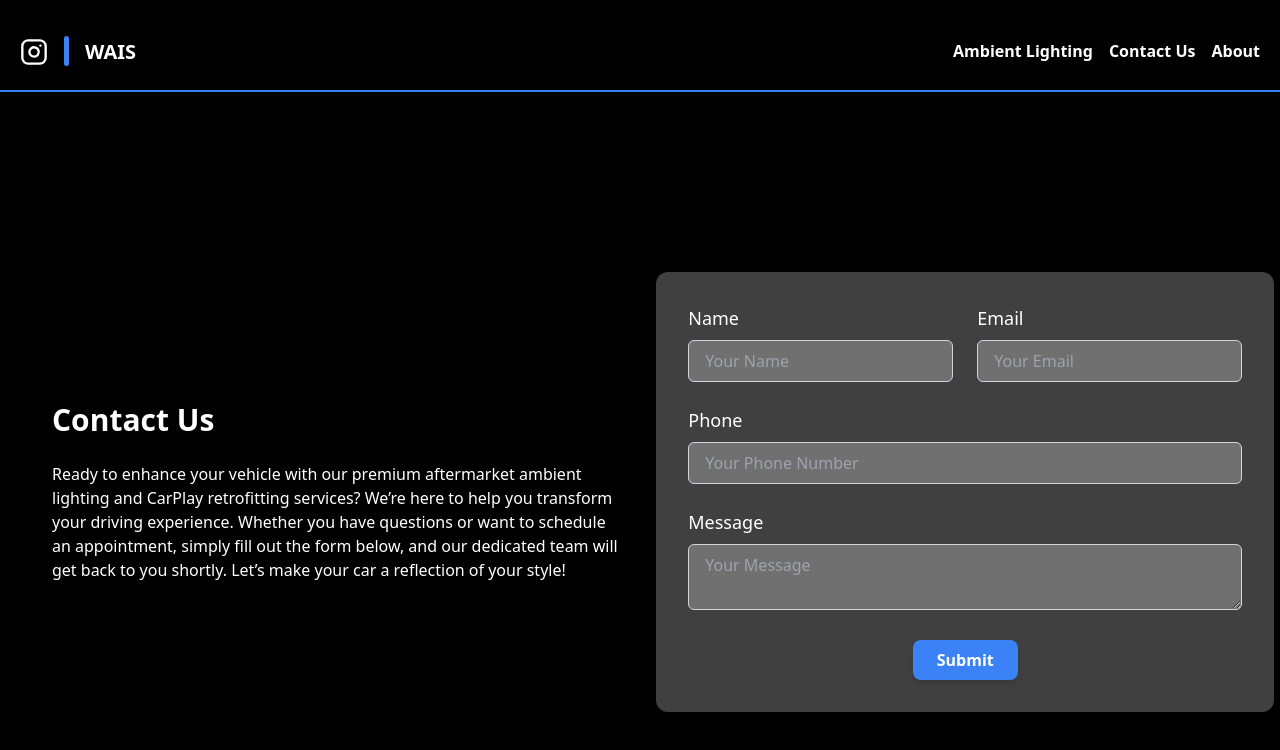
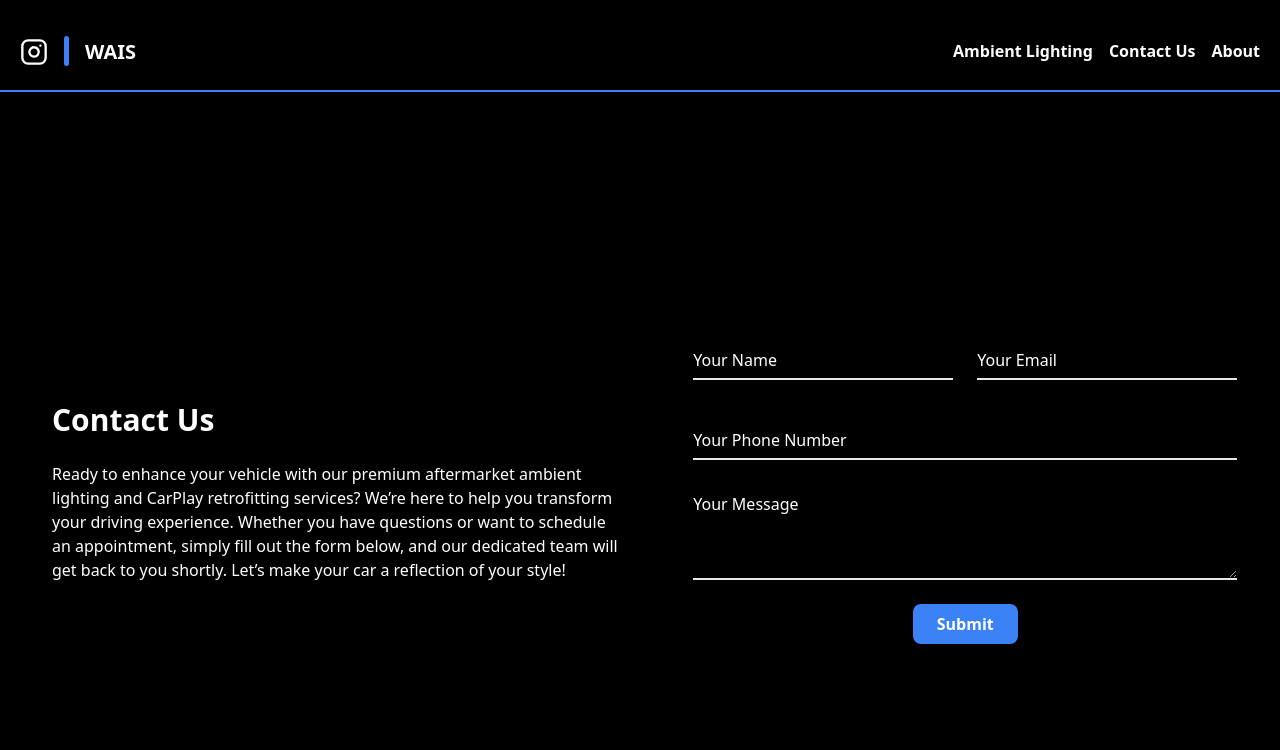
Before and after one commit to ahmed9779/wais, a Next.js app: page /contact in a window 1280 px wide. Shown: the top 750 px of the page. Built offline with nearby package versions, Linux system fonts and the light colour scheme.

Commit message:
UI Changes

```diff
--- a/app/contact/ContactForm.tsx
+++ b/app/contact/ContactForm.tsx
@@ -47,72 +47,100 @@ const ContactForm = () => {
     <section className="flex flex-col md:flex-row items-center justify-center min-h-screen">
       <div className="md:w-1/2 text-center md:text-left p-8 md:ml-5 animate-float-up">
         <h2 className="text-3xl font-semibold mb-6">Contact Us</h2>
-        <p>Ready to enhance your vehicle with our premium aftermarket ambient lighting and CarPlay retrofitting services? We’re here to help you transform your driving experience. Whether you have questions or want to schedule an appointment, simply fill out the form below, and our dedicated team will get back to you shortly. Let’s make your car a reflection of your style!
+        <p>
+          Ready to enhance your vehicle with our premium aftermarket ambient lighting and CarPlay retrofitting services? We’re here to help you transform your driving experience. Whether you have questions or want to schedule an appointment, simply fill out the form below, and our dedicated team will get back to you shortly. Let’s make your car a reflection of your style!
         </p>
       </div>
-
       <div className="md:w-1/2 flex justify-center mt-8 md:mt-0 animate-float-up">
-      <form className="bg-white bg-opacity-25 p-8 rounded-xl shadow-md space-y-6">
+        <form className="p-8 rounded-xl shadow-md space-y-6">
           <div className="flex flex-col md:flex-row md:space-x-6">
             <div className="flex-1">
-              <label className="block text-lg font-medium mb-2" htmlFor="name">Name</label>
+              <div className="relative mb-4">
                 <input
                   type="text"
                   id="name"
                   name="name"
-                placeholder="Your Name"
+                  placeholder=" "
                   value={formData.name}
                   onChange={handleChange}
-                className="w-full px-4 py-2 rounded-md bg-white bg-opacity-25 border border-gray-300 focus:outline-none focus:ring-2 focus:ring-blue-500"
+                  className="block w-full h-10 px-0 border-b-2 bg-black focus:border-blue-500 focus:outline-none text-lg transition-all duration-300 peer"
                   required
                 />
+                <label
+                  htmlFor="name"
+                  className={`absolute left-0 top-1 transform ${formData.name ? 'scale-75 top-[-10px]' : 'scale-100 top-2'} origin-[0_0] text-white duration-300`}
+                >
+                  Your Name
+                </label>
+                <hr className="absolute left-0 bottom-0 w-full h-0.5 bg-blue-500 transition-transform duration-300 transform scale-x-0 group-hover:scale-x-100" />
+              </div>
             </div>
 
             <div className="flex-1">
-              <label className="block text-lg font-medium mb-2" htmlFor="email">Email</label>
+              <div className="relative mb-4">
                 <input
                   type="email"
                   id="email"
                   name="email"
-                placeholder="Your Email"
+                  placeholder=" "
                   value={formData.email}
                   onChange={handleChange}
-                className="w-full px-4 py-2 rounded-md bg-white bg-opacity-25 border border-gray-300 focus:outline-none focus:ring-2 focus:ring-blue-500"
+                  className="block w-full h-10 px-0 border-b-2 bg-black focus:border-blue-500 focus:outline-none text-lg transition-all duration-300 peer"
                   required
                 />
+                <label
+                  htmlFor="email"
+                  className={`absolute left-0 top-1 transform ${formData.email ? 'scale-75 top-[-10px]' : 'scale-100 top-2'} origin-[0_0] text-white duration-300`}
+                >
+                  Your Email
+                </label>
+                <hr className="absolute left-0 bottom-0 w-full h-0.5 bg-blue-500 transition-transform duration-300 transform scale-x-0 group-hover:scale-x-100" />
+              </div>
             </div>
           </div>
 
-          <div>
-            <label className="block text-lg font-medium mb-2" htmlFor="phone">Phone</label>
+          <div className="relative mb-4">
             <input
               type="tel"
               id="phone"
               name="phone"
-              placeholder="Your Phone Number"
+              placeholder=" "
               value={formData.phone}
               onChange={handleChange}
-              className="w-full px-4 py-2 rounded-md bg-white bg-opacity-25 border border-gray-300 focus:outline-none focus:ring-2 focus:ring-blue-500"
+              className="block w-full h-10 px-0 border-b-2 bg-black focus:border-blue-500 focus:outline-none text-lg transition-all duration-300 peer"
             />
+            <label
+              htmlFor="phone"
+              className={`absolute left-0 top-1 transform ${formData.phone ? 'scale-75 top-[-10px]' : 'scale-100 top-2'} origin-[0_0] text-white duration-300`}
+            >
+              Your Phone Number
+            </label>
+            <hr className="absolute left-0 bottom-0 w-full h-0.5 bg-blue-500 transition-transform duration-300 transform scale-x-0 group-hover:scale-x-100" />
           </div>
 
-          <div>
-            <label className="block text-lg font-medium mb-2" htmlFor="message">Message</label>
+          <div className="relative mb-4">
             <textarea
               id="message"
               name="message"
-              placeholder="Your Message"
+              placeholder=" "
               value={formData.message}
               onChange={handleChange}
-              className="w-full px-4 py-2 rounded-md bg-white bg-opacity-25 border border-gray-300 focus:outline-none focus:ring-2 focus:ring-blue-500"
+              className="block w-full h-24 px-0 border-b-2 bg-black focus:border-blue-500 focus:outline-none text-lg transition-all duration-300 peer"
               required
             ></textarea>
+            <label
+              htmlFor="message"
+              className={`absolute left-0 top-1 transform ${formData.message ? 'scale-75 top-[-10px]' : 'scale-100 top-2'} origin-[0_0] text-white duration-300`}
+            >
+              Your Message
+            </label>
+            <hr className="absolute left-0 bottom-0 w-full h-0.5 bg-blue-500 transition-transform duration-300 transform scale-x-0 group-hover:scale-x-100" />
           </div>
 
           <div className="text-center">
             <button
               type="submit"
-              onSubmit={handleSubmit}
+              onClick={handleSubmit}
               className="px-6 py-2 bg-blue-500 text-white font-semibold rounded-lg shadow-md hover:bg-purple-500 transition duration-300"
             >
               Submit
```
Lines whose indentation alone changed are shown as unchanged.
